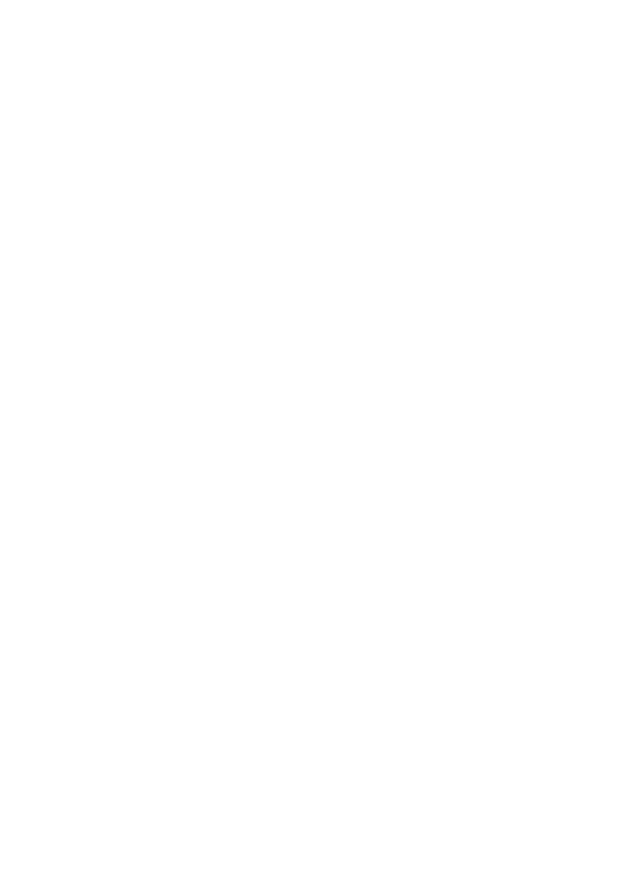
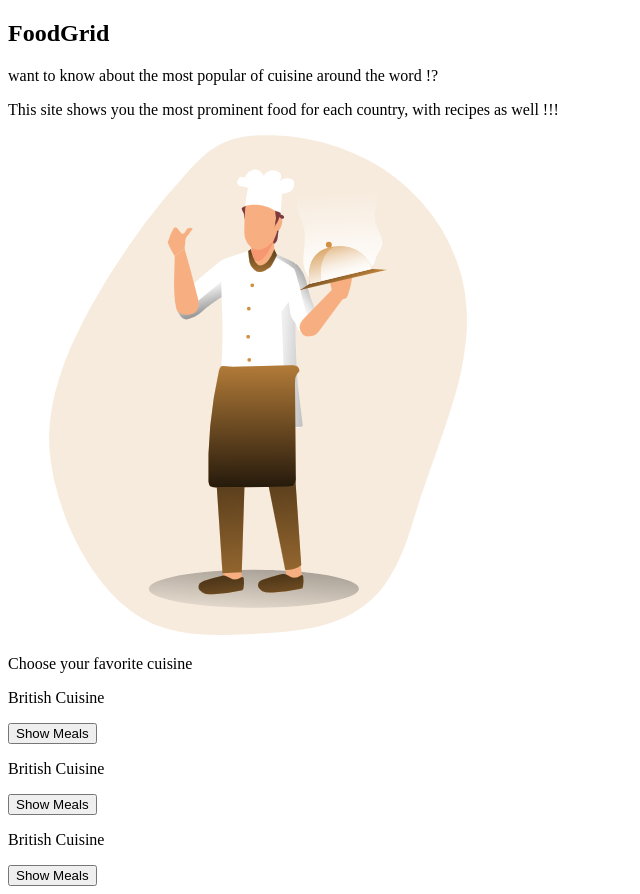
Before and after one commit to GSG-G11/FoodGrid-Mahmoud-Khaled, a plain HTML site: page index.html in a window 1280 px wide. Shown: the whole page, without its empty margins (0-640 px from the left). Before the commit the page ends 800 px from the top, so only its background shows below. Drawn offline with Linux system fonts and the light colour scheme.

Commit message:
Add html page 1 >relates #6

```diff
--- a/index.html
+++ b/index.html
@@ -1,21 +1,63 @@
 <!DOCTYPE html>
 <html lang="en">
-<head>
-    <meta charset="UTF-8">
-    <meta http-equiv="X-UA-Compatible" content="IE=edge">
-    <meta name="viewport" content="width=device-width, initial-scale=1.0">
+  <head>
+    <meta charset="UTF-8" />
+    <meta http-equiv="X-UA-Compatible" content="IE=edge" />
+    <meta name="viewport" content="width=device-width, initial-scale=1.0" />
     <title>FOODGRID</title>
 
-    <link rel="stylesheet" href="./style.css">
-
-</head>
-<body>
+    <link rel="stylesheet" href="./style.css" />
+  </head>
+  <body>
+    <section   class="sec1">
+      <h1>FoodGrid</h1>
+      <div class="para">
+        <p class="one">
+          want to know about the most popular of cuisine around the word !?
+        </p>
+        <p class="two">
+          This site shows you the most prominent food for each country, with
+          recipes as well !!!
+        </p>
+      </div>
+      <div class="image"><img src="./assest/Chef_Monochromatic.png" alt="chef"></div>
+    </section>
+<section  class="sec2">
+<div class="fav">
+ <p>Choose your favorite cuisine</p>
+</div>
 
 
 
+<div class="countrys">
+<div class="cuisine">
+
+    <p class="country"  > British Cuisine  </p>
+    <button class="go-meals">Show Meals</button>
+</div>
+<div class="cuisine">
+
+    <p class="country"  > British Cuisine  </p>
+    <button class="go-meals">Show Meals</button>
+</div>
+<div class="cuisine">
+
+    <p class="country"  > British Cuisine  </p>
+    <button class="go-meals">Show Meals</button>
+</div>
+
+</div>
 
 
-    <script src="https://kit.fontawesome.com/57c783de70.js" crossorigin="anonymous"></script>
+
+</section>
+
+
+
+    <script
+      src="https://kit.fontawesome.com/57c783de70.js"
+      crossorigin="anonymous"
+    ></script>
     <script src="script.js"></script>
-</body>
+  </body>
 </html>
```
Also changed, not shown: assest/Chef_Monochromatic.png (added).
